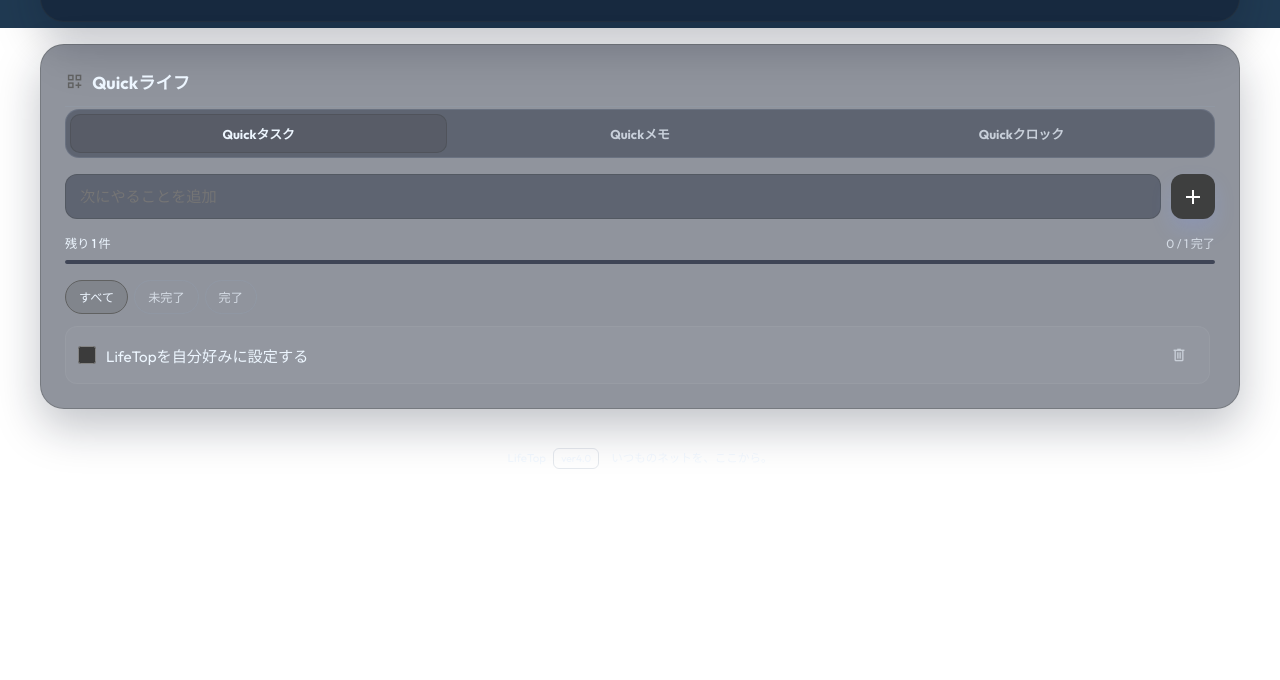
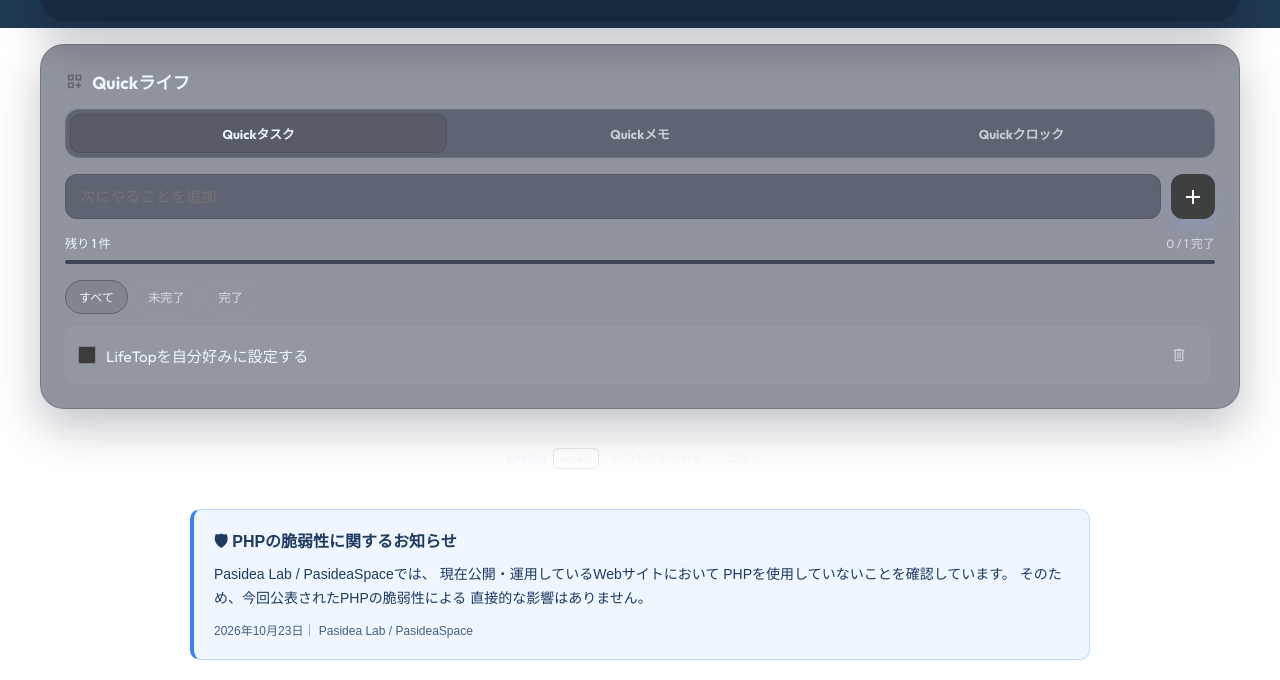
Before and after one commit to ARCHI5474/LifeTop, a plain HTML site: page index.html in a window 1280 px wide. Shown: the part 772-1452 px from the top of the page. Before the commit the page ends 1261 px from the top, so only its background shows below. Drawn offline with nearby package versions, Linux system fonts and the light colour scheme; a web font is replaced by a local one.

Commit message:
PHPについてお知らせ

```diff
--- a/index.html
+++ b/index.html
@@ -350,5 +350,44 @@
 
 <script type="module" src="./js/main.js?v=4.0-final"></script>
 
+
+<!-- Pasidea Lab / PasideaSpace 共通告知 -->
+<div style="
+  max-width: 900px;
+  margin: 20px auto;
+  padding: 18px 20px;
+  background: #eff6ff;
+  color: #1e3a5f;
+  border: 1px solid #bfdbfe;
+  border-left: 4px solid #3b82f6;
+  border-radius: 10px;
+  font-family: sans-serif;
+  line-height: 1.7;
+  box-sizing: border-box;
+">
+  <div style="font-weight: 700; margin-bottom: 8px;">
+    &#128737; PHPの脆弱性に関するお知らせ
+  </div>
+
+  <div style="font-size: 14px;">
+    Pasidea Lab / PasideaSpaceでは、
+    現在公開・運用しているWebサイトにおいて
+    PHPを使用していないことを確認しています。
+    そのため、今回公表されたPHPの脆弱性による
+    直接的な影響はありません。
+  </div>
+
+  <div style="
+    margin-top: 10px;
+    font-size: 12px;
+    opacity: 0.8;
+  ">
+    2026年10月23日｜
+    Pasidea Lab / PasideaSpace
+  </div>
+</div>
+<!-- 共通告知ここまで -->
+
+
 </body>
 </html>
```
